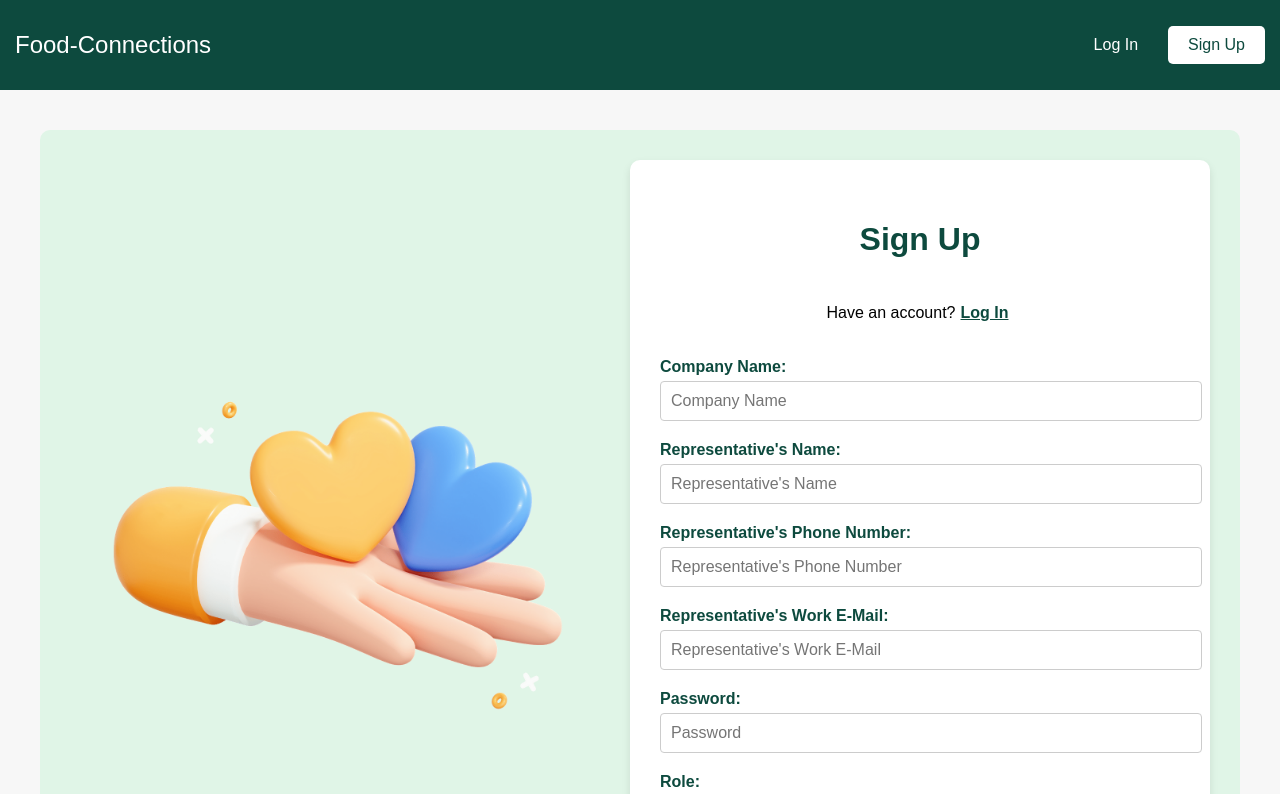
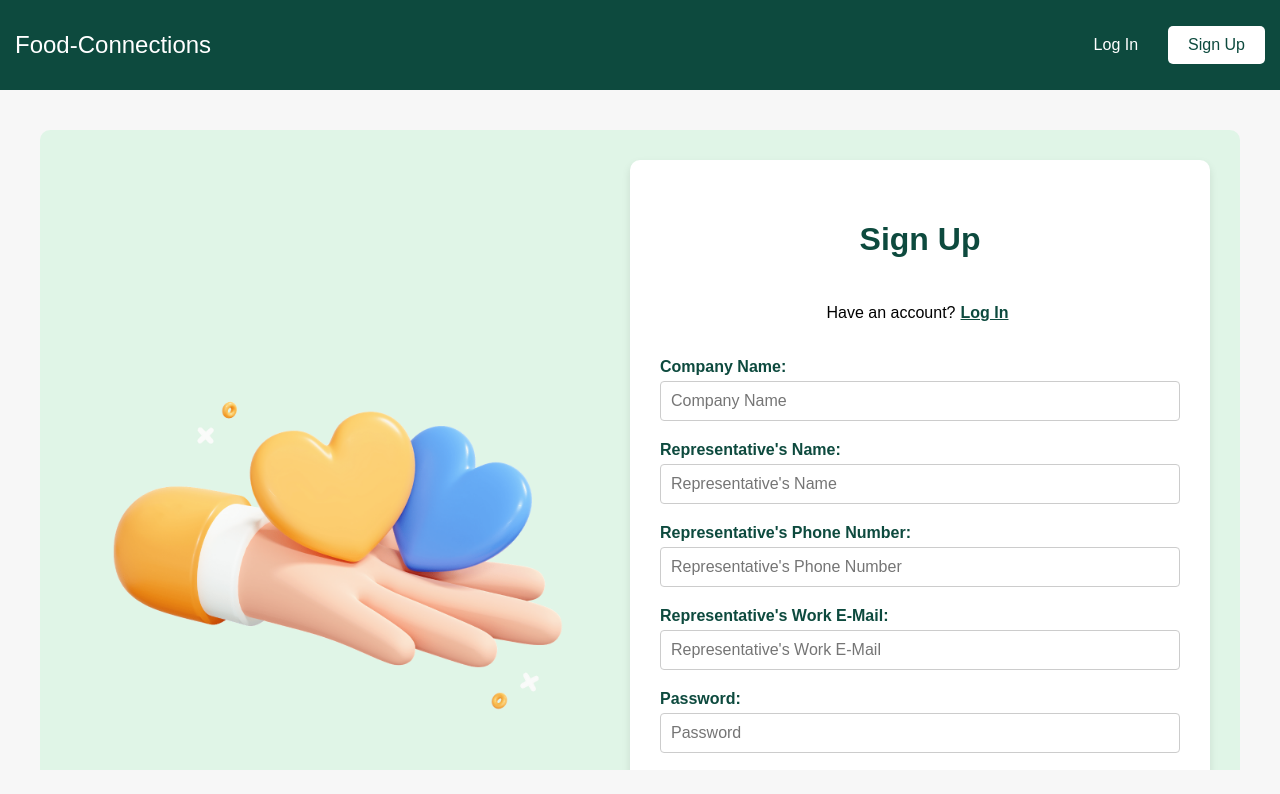
Before and after one commit to Code-to-Give/Frontend, a React (Create React App) app in the folder food-connections/: page /signup in a window 1280 px wide. Shown: the top 794 px of the page. Built offline with nearby package versions, Linux system fonts and the light colour scheme.

Commit message:
Update SignUpPage.css

```diff
--- a/food-connections/src/pages/SignupPage/SignUpPage.css
+++ b/food-connections/src/pages/SignupPage/SignUpPage.css
@@ -12,11 +12,12 @@
   .signup-content {
     display: flex;
     justify-content: center;
-    align-items: center;
-    width: 100%;
+    align-items: start;
     max-width: 1200px;
-    margin: auto;
-    padding: 40px 20px;
+    max-height: 600px;
+    overflow: auto;
+
+    padding: 40px 20px !important;
   }
 
   /* Green box that connects the image and form */
@@ -90,10 +91,11 @@
     display: block;
   }
 
-  .input-group input,
-  .input-group select {
-    width: 100%;
-    padding: 10px;
+  .input-group input, select {
+    width: 100% !important;
+    box-sizing: border-box !important;
+    margin: 0 !important;
+    padding: 10px !important;
     border: 1px solid #ccc;
     border-radius: 4px;
     font-size: 16px;
```
